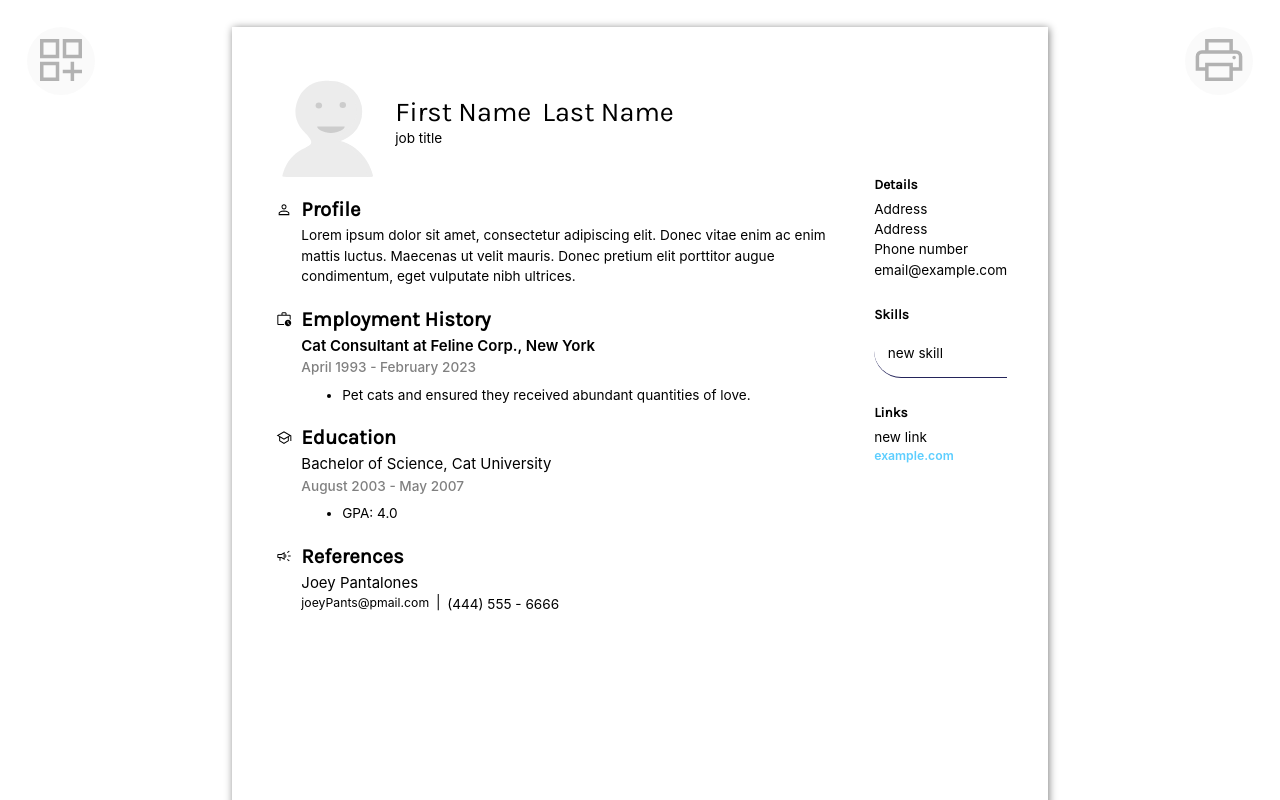
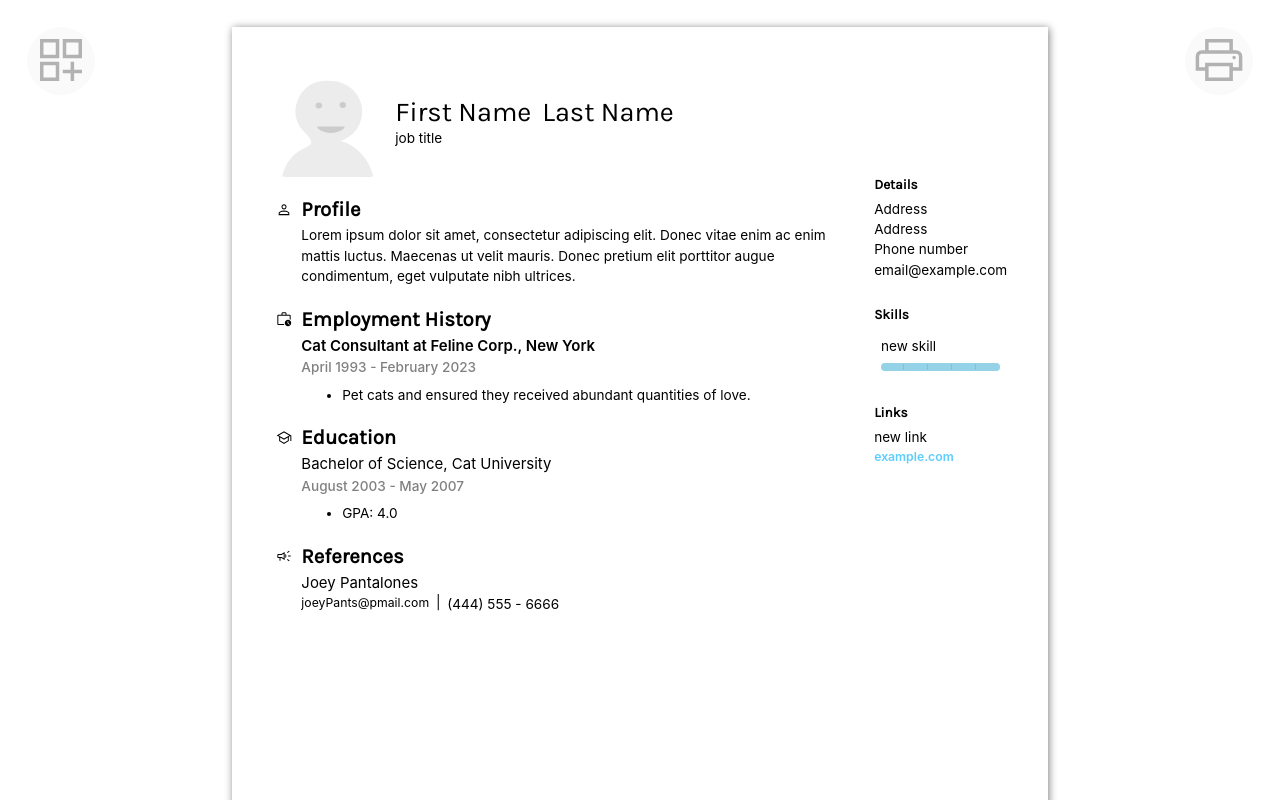
Before and after one commit to sobiwa/cv-project-functional, a React (Create React App) app: page / in a window 1280 px wide. Shown: the top 800 px of the page. Built offline with nearby package versions, Linux system fonts and the light colour scheme; the HTML template or start-up script is replaced by a standard one.

Commit message:
drag and drop - refactoring beginning

```diff
--- a/src/App.css
+++ b/src/App.css
@@ -259,8 +259,44 @@ textarea {
 .sidebar--skill {
   position: relative;
   border-radius: 0 2em;
+  padding: 0.5em;
+}
+
+.skill--scaleless {
+  border-bottom: 0.1rem solid rgb(36, 36, 90);
   padding: 1em;
-  border-bottom: 0.1rem solid rgb(36, 36, 90);
+}
+
+.sidebar--skill .delete-button {
+  height: 1.2em;
+  width: 1.2em;
+  top: -1em;
+}
+
+.skill--visual {
+  margin-top: 0.5em;
+  width: 100%;
+  height: 0.6rem;
+  display: flex;
+  border-radius: 1em;
+  overflow: hidden;
+  background-color: #f1f1f1;
+}
+
+.skill--notch {
+  margin-left: -1px;
+  transition: 0.3s;
+  background-color: rgb(147, 210, 231);
+  cursor: pointer;
+  height: 100%;
+  flex: 1 1 auto;
+  border-left: 1px solid rgba(169, 169, 169, 0.684);
+  /* border-radius: 0.15em 0 0 0.15em; */
+  border-radius: 0.15em 0.1em 0.1em 0.15em;
+}
+
+.skill--visual .skill--notch:first-child {
+  border: none;
 }
 
 .sidebar--link,
@@ -275,6 +311,7 @@ textarea {
 }
 
 .icon-button {
+  box-sizing: border-box;
   opacity: 0.3;
   display: none;
   border-radius: 50%;
@@ -301,19 +338,30 @@ textarea {
   top: 0;
   bottom: 0;
   margin: auto 0 auto 0;
-  border: 2px solid rgb(245, 91, 91);
+  padding: 0.2em;
+  /* border: 2px solid rgb(245, 91, 91); */
   background: radial-gradient(rgba(245, 91, 91, 0.604), rgb(245, 91, 91));
 }
 
 .link-toggle-button {
-  padding: 0.1em;
+  padding: 0.2em;
   background: radial-gradient(rgba(93, 206, 255, 0.29), rgb(93, 206, 255));
 }
 
 .add-sub-child-button,
 .add-sub-child-button {
   padding: 0.2em;
-  background: radial-gradient(rgba(222, 255, 88, 0.456), rgb(222, 255, 88));
+  background: radial-gradient(rgba(222, 255, 88, 0.28), rgb(222, 255, 88));
+}
+
+.drag-button {
+  padding: 0.3em;
+  background: radial-gradient(rgba(240, 173, 255, 0.204), rgb(240, 173, 255));
+  cursor: grab;
+}
+
+.drag-button:active {
+  cursor: grabbing;
 }
 
 .sidebar--skills,
@@ -329,13 +377,13 @@ textarea {
 .section-item:hover .delete-item-button,
 .section-item:hover .add-sub-child-button,
 .section--sub-children li:hover .delete-sub-child-button,
-.section-content:hover .add-item-button {
+.section-content:hover .add-item-button,
+.section-item:hover .drag-button {
   display: flex;
 }
 
 .delete-item-button {
   position: relative;
-  /* margin: 0 0 auto auto; */
 }
 
 .icon-button:hover {
@@ -348,9 +396,14 @@ textarea {
 
 .add-button img,
 .link-toggle-button img,
-.add-sub-child-button img {
+.add-sub-child-button img,
+.drag-button img {
   height: 100%;
   width: 100%;
+}
+
+.drag-button img {
+  pointer-events: none;
 }
 
 .sidebar--links a {
--- a/src/components/Layout.js
+++ b/src/components/Layout.js
@@ -40,6 +40,9 @@ export default function Layout({ layoutDisplay, setLayoutDisplay, hide }) {
       case 'phone':
         returnObj.text = 'Reference Phone';
         break;
+      case 'skillScale':
+        returnObj.text = 'Skill Scale';
+        break;
       default:
         break;
     }
--- a/src/components/Main.js
+++ b/src/components/Main.js
@@ -92,6 +92,7 @@ export default function Main() {
     jobTitle: true,
     details: true,
     skills: true,
+    skillScale: true,
     links: true,
     profile: true,
     employment: true,
@@ -101,13 +102,6 @@ export default function Main() {
   });
 
   const [showLayoutDisplay, setShowLayoutDisplay] = useState(false);
-
-  const toggleDisplay = (area, subArea) => {
-    setLayoutDisplay((prev) => ({
-      ...prev,
-      [area]: { ...prev[area], [subArea]: !prev[area][subArea] },
-    }));
-  };
 
   const updateProfile = (newText) => {
     setProfile((prev) => ({
@@ -260,16 +254,39 @@ export default function Main() {
   const pages = distributeItems();
   return (
     <div className="page-container">
-      <button className="layout-button" type="button" onClick={() => setShowLayoutDisplay(prev => !prev)}>
+      <button
+        className="layout-button"
+        type="button"
+        onClick={() => setShowLayoutDisplay((prev) => !prev)}
+      >
         <img src={layoutIcon} alt="layout settings" />
       </button>
-      {showLayoutDisplay && <Layout layoutDisplay={layoutDisplay} setLayoutDisplay={setLayoutDisplay} hide={setShowLayoutDisplay}/>}
+      {showLayoutDisplay && (
+        <Layout
+          layoutDisplay={layoutDisplay}
+          setLayoutDisplay={setLayoutDisplay}
+          hide={setShowLayoutDisplay}
+        />
+      )}
       {pages.map((item) =>
         item.pageNum === 1 ? (
           <div key={item.pageNum} className="page page-one">
-            <Header />
-            <Sidebar />
+            <Header
+              display={{
+                image: layoutDisplay.image,
+                jobTitle: layoutDisplay.jobTitle,
+              }}
+            />
+            <Sidebar
+              display={{
+                details: layoutDisplay.details,
+                skills: layoutDisplay.skills,
+                links: layoutDisplay.links,
+                scale: layoutDisplay.skillScale,
+              }}
+            />
             <main>
+              {layoutDisplay.profile && (
                 <Profile
                   pageHeight={height.page}
                   handleBlur={updateProfile}
@@ -277,7 +294,14 @@ export default function Main() {
                   updateHeight={updateProfileHeight}
                   text={profile.text.input}
                 />
+              )}
               <PageMain
+                display={{
+                  employment: layoutDisplay.employment,
+                  education: layoutDisplay.education,
+                  references: layoutDisplay.references,
+                  phone: layoutDisplay.phone,
+                }}
                 employment={item.employment}
                 setEmployment={setEmployment}
                 education={item.education}
@@ -296,6 +320,12 @@ export default function Main() {
         ) : (
           <div className="page" key={item.pageNum}>
             <PageMain
+              display={{
+                employment: layoutDisplay.employment,
+                education: layoutDisplay.education,
+                references: layoutDisplay.references,
+                phone: layoutDisplay.phone,
+              }}
               employment={item.employment}
               setEmployment={setEmployment}
               education={item.education}
--- a/src/components/Reference.js
+++ b/src/components/Reference.js
@@ -2,6 +2,7 @@ import { useRef, useEffect } from 'react';
 import InputChild from './InputChild';
 
 export default function Reference({
+  phoneDisplay,
   id,
   height,
   updateComponentHeight,
@@ -34,13 +35,14 @@ export default function Reference({
           type="email"
           handleBlur={handleBlur(set, 'email', [id])}
         />
-        |
+        {phoneDisplay ? '|' : ''}
+        {phoneDisplay &&
         <InputChild
           className={'reference--phone'}
           text={phone}
           type="tel"
           handleBlur={handleBlur(set, 'phone', [id])}
-        />
+        />}
       </div>
     </div>
   );
--- a/src/components/Sidebar.js
+++ b/src/components/Sidebar.js
@@ -1,5 +1,6 @@
 import { useState, useEffect } from 'react';
 import InputChild from './InputChild';
+import SkillVisual from './SkillVisual';
 import uniqid from 'uniqid';
 import linkIcon from '../assets/link.svg';
 import linkOffIcon from '../assets/link-off.svg';
@@ -11,7 +12,7 @@ import {
   retrieveDataOrRenderDefault,
 } from './shared/helpers';
 
-export default function Sidebar() {
+export default function Sidebar({ display }) {
   const createNewDetails = () => ({
     address1: newItem('Address'),
     address2: newItem('Address'),
@@ -19,7 +20,11 @@ export default function Sidebar() {
     email: newItem('email@example.com'),
   });
 
-  const createNewSkill = () => ({ id: uniqid(), text: newItem('new skill') });
+  const createNewSkill = () => ({
+    id: uniqid(),
+    text: newItem('new skill'),
+    scale: 5,
+  });
   const createNewLink = () => ({
     id: uniqid(),
     description: newItem('new link'),
@@ -66,6 +71,16 @@ export default function Sidebar() {
     }
   };
 
+  const adjustSkillScale = (id) => {
+    return (num) => {
+      setSkills((prev) =>
+        prev.map((skill) =>
+          skill.id === id ? { ...skill, scale: num } : skill
+        )
+      );
+    };
+  };
+
   useEffect(() => {
     localStorage.setItem('details', JSON.stringify(details));
   }, [details]);
@@ -79,6 +94,7 @@ export default function Sidebar() {
   }, [links]);
   return (
     <div className="sidebar">
+      {display.details && (
         <div className="sidebar--section sidebar--details">
           <h4 className="sidebar--title">Details</h4>
           <InputChild
@@ -102,16 +118,19 @@ export default function Sidebar() {
             handleBlur={updateDetails('email')}
           />
         </div>
+      )}
+      {display.skills && (
         <div className="sidebar--section sidebar--skills">
           <h4 className="sidebar--title">Skills</h4>
           {skills.map((skill) => {
             return (
-            <div key={skill.id} className="sidebar--skill">
+              <div key={skill.id} className={`sidebar--skill ${display.scale ? '' : 'skill--scaleless'}`}>
                 <InputChild
                   type="text"
                   text={skill.text.input}
                   handleBlur={handleBlur(setSkills, 'text', [skill.id])}
                 />
+                {display.scale && <SkillVisual num={skill.scale} id={skill.id} handleClick={adjustSkillScale(skill.id)}/>}
                 <DeleteButton
                   onClick={() => deleteItem(skill.id, setSkills)}
                   whatToDelete="skill"
@@ -124,6 +143,8 @@ export default function Sidebar() {
             whatToAdd="skill"
           />
         </div>
+      )}
+      {display.links && (
         <div className="sidebar--section sidebar--links">
           <h4 className="sidebar--title">Links</h4>
           {links.map((link) => {
@@ -172,6 +193,7 @@ export default function Sidebar() {
             </button>
           </div>
         </div>
+      )}
     </div>
   );
 }
--- /dev/null
+++ b/src/components/SkillVisual.js
@@ -0,0 +1,13 @@
+export default function SkillVisual({ handleClick, num }) {
+  const styler = (rate) =>
+    rate <= num ? { opacity: '1' } : { opacity: '0' };
+  return (
+    <div className="skill--visual">
+      <div className='skill--notch' style={styler(1)} onClick={() => handleClick(1)}></div>
+      <div className='skill--notch' style={styler(2)} onClick={() => handleClick(2)}></div>
+      <div className='skill--notch' style={styler(3)} onClick={() => handleClick(3)}></div>
+      <div className='skill--notch' style={styler(4)} onClick={() => handleClick(4)}></div>
+      <div className='skill--notch' style={styler(5)} onClick={() => handleClick(5)}></div>
+    </div>
+  );
+}
```
Also changed, not shown: src/components/Header.js (+10 -2 lines), src/components/PageMain.js (+5 -3 lines), src/components/Profile.js (+9 -7 lines), src/components/Section.js (+41 -2 lines), src/assets/drag.svg (added). Lines whose indentation alone changed are shown as unchanged.
